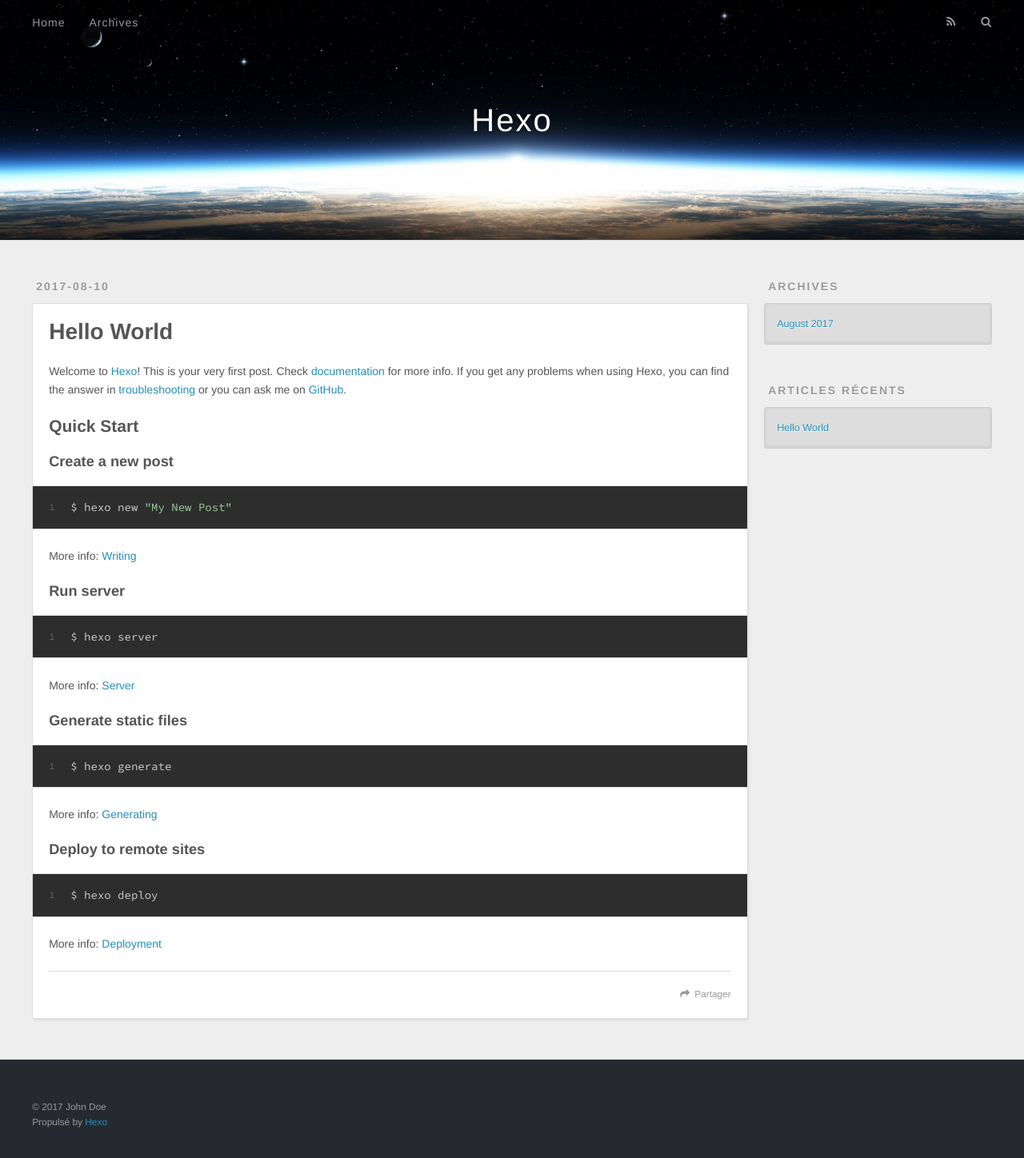
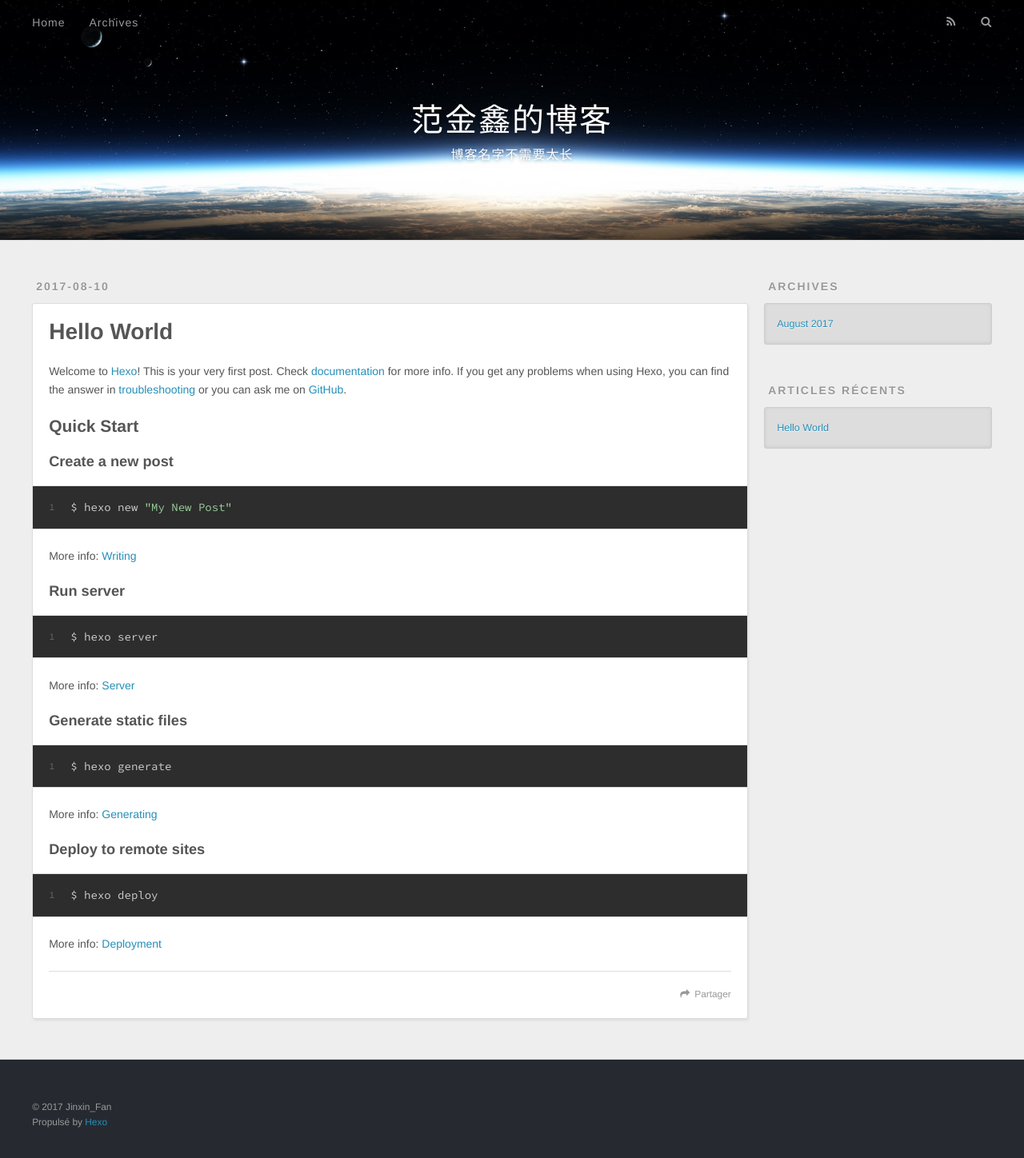
Before and after one commit to fanjinxin/fanjinxin.github.io, a plain HTML site: page index.html in a window 1280 px wide. Shown: the whole page at 80% size. Drawn offline with nearby package versions, Linux system fonts and the light colour scheme.

Commit message:
Site updated: 2017-08-10 16:27:54

```diff
--- a/index.html
+++ b/index.html
@@ -3,16 +3,17 @@
 <head>
   <meta charset="utf-8">
 
-  <title>Hexo</title>
+  <title>范金鑫的博客</title>
   <meta name="viewport" content="width=device-width, initial-scale=1, maximum-scale=1">
   <meta property="og:type" content="website">
-<meta property="og:title" content="Hexo">
+<meta property="og:title" content="范金鑫的博客">
 <meta property="og:url" content="http://yoursite.com/index.html">
-<meta property="og:site_name" content="Hexo">
+<meta property="og:site_name" content="范金鑫的博客">
+<meta property="og:locale" content="zh-Hans">
 <meta name="twitter:card" content="summary">
-<meta name="twitter:title" content="Hexo">
+<meta name="twitter:title" content="范金鑫的博客">
 
-    <link rel="alternate" href="/atom.xml" title="Hexo" type="application/atom+xml">
+    <link rel="alternate" href="/atom.xml" title="范金鑫的博客" type="application/atom+xml">
 
 
     <link rel="icon" href="/favicon.png">
@@ -33,8 +34,12 @@
   <div id="header-outer" class="outer">
     <div id="header-title" class="inner">
       <h1 id="logo-wrap">
-        <a href="/" id="logo">Hexo</a>
+        <a href="/" id="logo">范金鑫的博客</a>
       </h1>
+
+        <h2 id="subtitle-wrap">
+          <a href="/" id="subtitle">博客名字不需要太长</a>
+        </h2>
 
     </div>
     <div id="header-inner" class="inner">
@@ -96,7 +101,7 @@
 
     </div>
     <footer class="article-footer">
-      <a data-url="http://yoursite.com/2017/08/10/hello-world/" data-id="cj6660u5g0000gl5r7jd607ra" class="article-share-link">Partager</a>
+      <a data-url="http://yoursite.com/2017/08/10/hello-world/" data-id="cj666kzvz0000cv5r36o3y9al" class="article-share-link">Partager</a>
 
 
     </footer>
@@ -151,7 +156,7 @@
 
   <div class="outer">
     <div id="footer-info" class="inner">
-      &copy; 2017 John Doe<br>
+      &copy; 2017 Jinxin_Fan<br>
       Propulsé by <a href="http://hexo.io/" target="_blank">Hexo</a>
     </div>
   </div>
```
Also changed, not shown: 2017/08/10/hello-world/index.html (+11 -6 lines), archives/2017/08/index.html (+12 -7 lines), archives/2017/index.html (+12 -7 lines), archives/index.html (+12 -7 lines).
